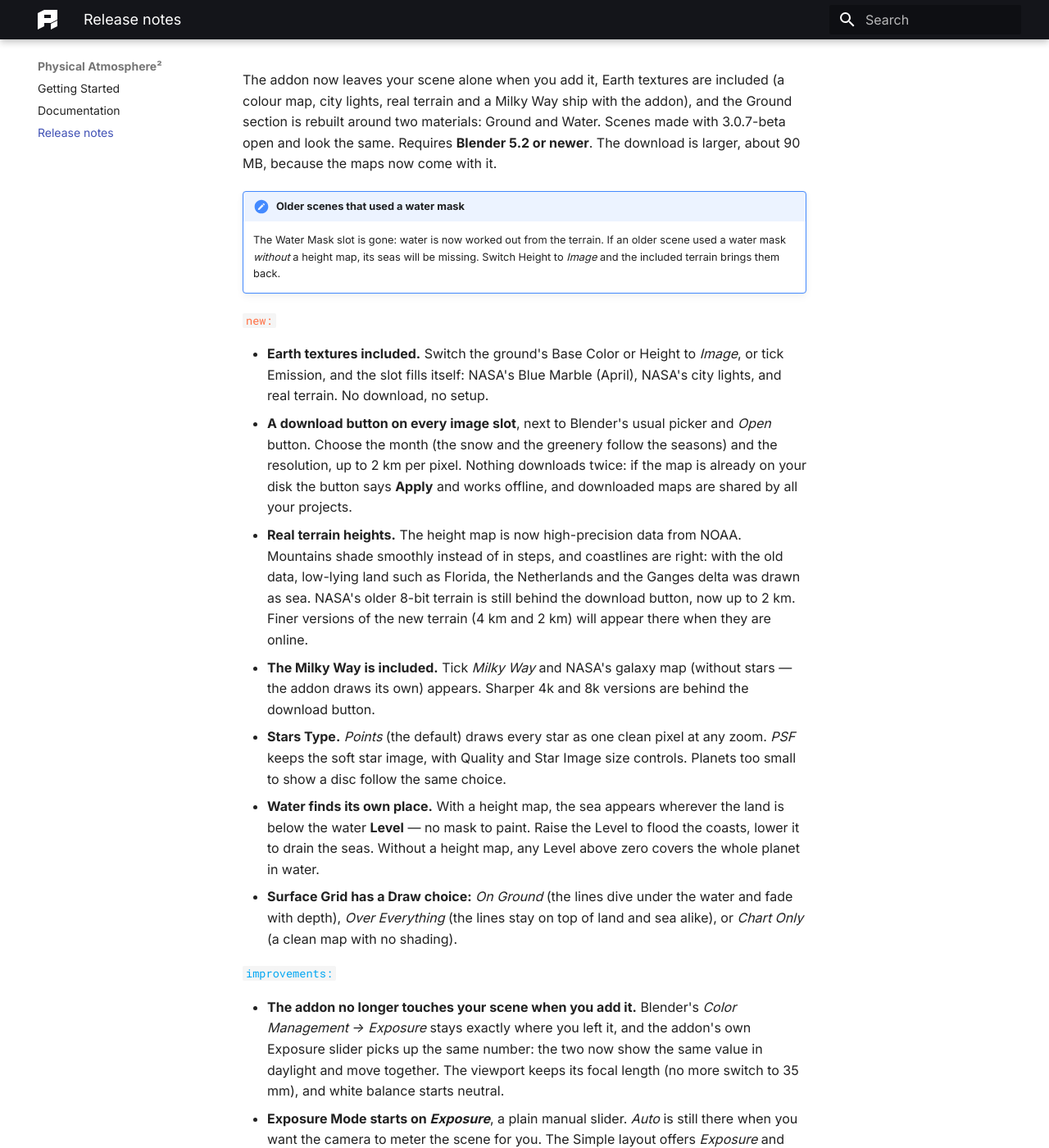
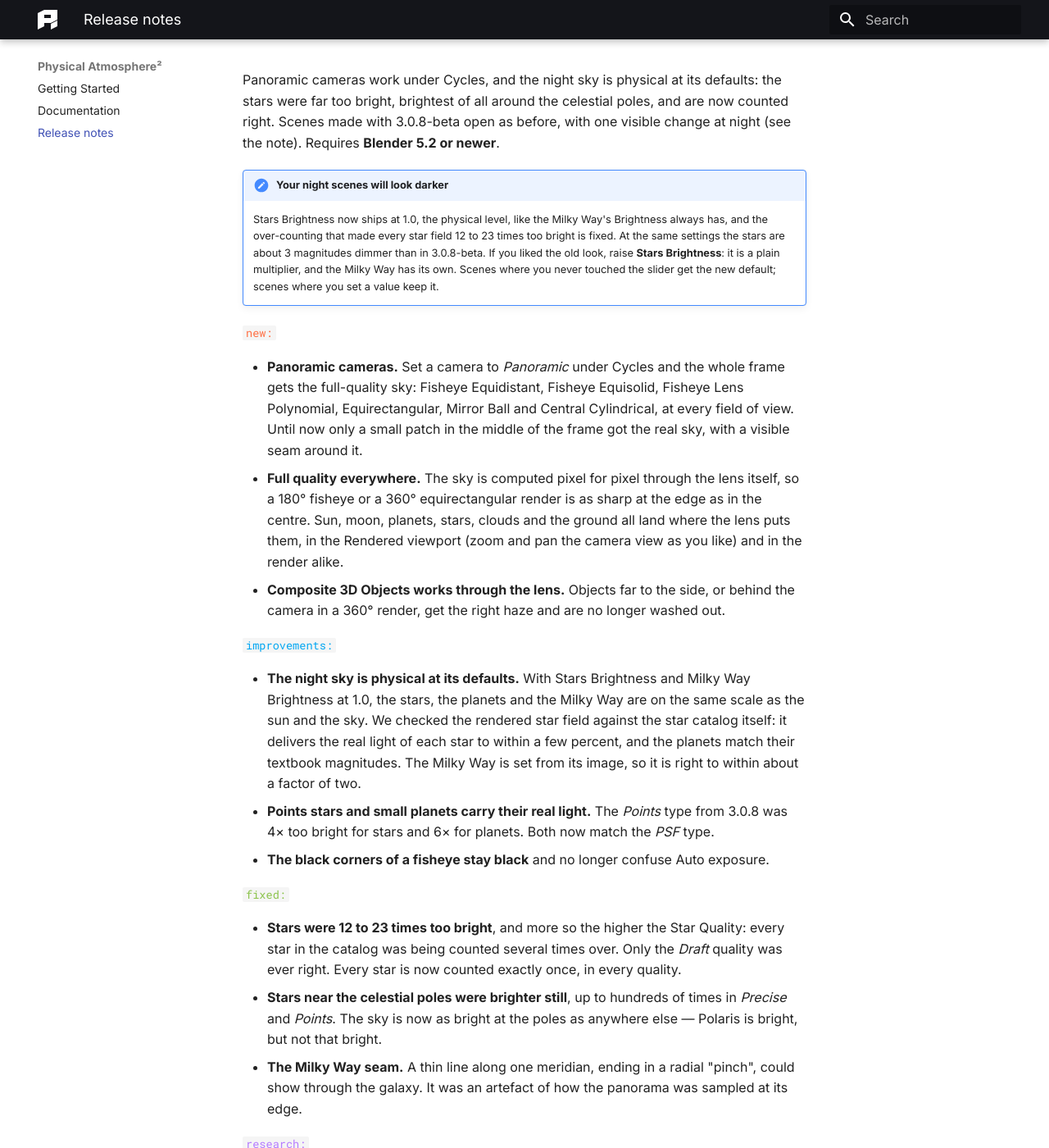
Before and after one commit to PhysicalAddons/web-pa, an MkDocs documentation site: the page built from docs/release-notes.md, in a window 1280 px wide and 1400 px high, scrolled down 228 px. Shown: the whole window at 82% size. Built offline with MkDocs 1.6.1 and Material for MkDocs 9.7.7, drawn with Linux system fonts in a browser that asks for light colours; some of the changed text lies outside the part shown.

Commit message:
Release notes: 3.0.9-beta

```diff
--- a/docs/release-notes.md
+++ b/docs/release-notes.md
@@ -1,3 +1,39 @@
+### 3.0.9-beta <small>- released 18.09.2026</small>
+
+Panoramic cameras work under Cycles, and the night sky is physical at its defaults: the stars were far too bright, brightest of all around the celestial poles, and are now counted right. Scenes made with 3.0.8-beta open as before, with one visible change at night (see the note). Requires **Blender 5.2 or newer**.
+
+!!! note "Your night scenes will look darker"
+    Stars Brightness now ships at 1.0, the physical level, like the Milky Way's Brightness always has, and the over-counting that made every star field 12 to 23 times too bright is fixed. At the same settings the stars are about 3 magnitudes dimmer than in 3.0.8-beta. If you liked the old look, raise **Stars Brightness**: it is a plain multiplier, and the Milky Way has its own. Scenes where you never touched the slider get the new default; scenes where you set a value keep it.
+
+`new:`{: .label-new }
+
+- **Panoramic cameras.** Set a camera to *Panoramic* under Cycles and the whole frame gets the full-quality sky: Fisheye Equidistant, Fisheye Equisolid, Fisheye Lens Polynomial, Equirectangular, Mirror Ball and Central Cylindrical, at every field of view. Until now only a small patch in the middle of the frame got the real sky, with a visible seam around it.
+- **Full quality everywhere.** The sky is computed pixel for pixel through the lens itself, so a 180° fisheye or a 360° equirectangular render is as sharp at the edge as in the centre. Sun, moon, planets, stars, clouds and the ground all land where the lens puts them, in the Rendered viewport (zoom and pan the camera view as you like) and in the render alike.
+- **Composite 3D Objects works through the lens.** Objects far to the side, or behind the camera in a 360° render, get the right haze and are no longer washed out.
+
+`improvements:`{: .label-improvements }
+
+- **The night sky is physical at its defaults.** With Stars Brightness and Milky Way Brightness at 1.0, the stars, the planets and the Milky Way are on the same scale as the sun and the sky. We checked the rendered star field against the star catalog itself: it delivers the real light of each star to within a few percent, and the planets match their textbook magnitudes. The Milky Way is set from its image, so it is right to within about a factor of two.
+- **Points stars and small planets carry their real light.** The *Points* type from 3.0.8 was 4× too bright for stars and 6× for planets. Both now match the *PSF* type.
+- **The black corners of a fisheye stay black** and no longer confuse Auto exposure.
+
+`fixed:`{: .label-fixed }
+
+- **Stars were 12 to 23 times too bright**, and more so the higher the Star Quality: every star in the catalog was being counted several times over. Only the *Draft* quality was ever right. Every star is now counted exactly once, in every quality.
+- **Stars near the celestial poles were brighter still**, up to hundreds of times in *Precise* and *Points*. The sky is now as bright at the poles as anywhere else — Polaris is bright, but not that bright.
+- **The Milky Way seam.** A thin line along one meridian, ending in a radial "pinch", could show through the galaxy. It was an artefact of how the panorama was sampled at its edge.
+
+`research:`{: .label-research }
+
+- EEVEE has no panoramic cameras (it draws a panoramic camera as a normal one), so this is a Cycles feature. With clouds on, a panoramic view updates a little more slowly than a rectangular one.
+- **Star Image 0** (a star as one pixel whatever the zoom) keeps a star's *peak* brightness rather than its total light, by design: right at a normal field of view, brighter as the view gets wider. Use the default Star Image, or *Points*, for a physically exact star field.
+- The Milky Way in a very wide view is slightly softer than before. That is the correct filtering, not a loss of detail.
+- Verified on Windows (Vulkan) and macOS (Metal).
+
+!!! quote "An official statement"
+    The statement issued with 3.0.8-beta still stands.
+
+
 ### 3.0.8-beta <small>- released 17.09.2026</small>
 
 The addon now leaves your scene alone when you add it, Earth textures are included (a colour map, city lights, real terrain and a Milky Way ship with the addon), and the Ground section is rebuilt around two materials: Ground and Water. Scenes made with 3.0.7-beta open and look the same. Requires **Blender 5.2 or newer**. The download is larger, about 90 MB, because the maps now come with it.
```
